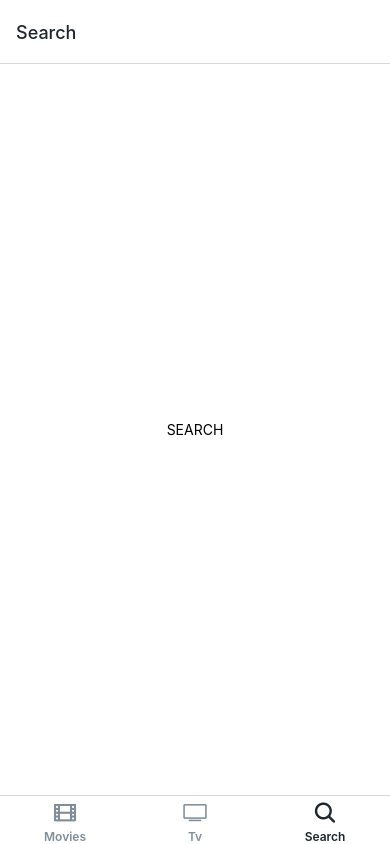
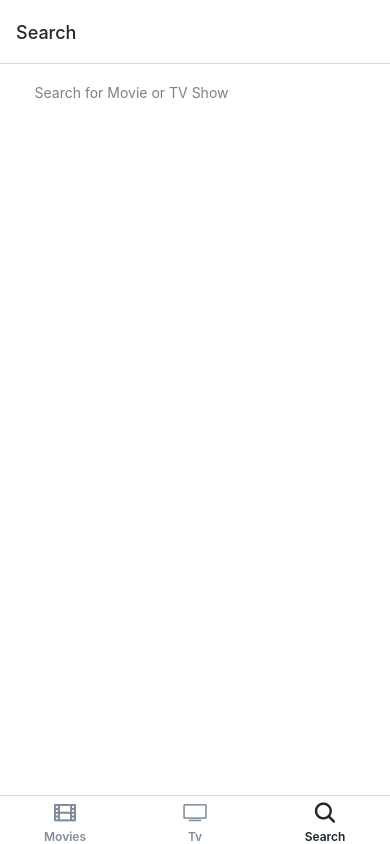
Before and after one commit to Alpaca92/noovies, a React Native app: screen /Search in a window 390 px wide. Built offline with nearby package versions, Linux system fonts and the light colour scheme; no server answers.

Commit message:
#3.18 Search part One (09:11)

```diff
--- a/screens/Search.tsx
+++ b/screens/Search.tsx
@@ -1,10 +1,33 @@
-import React from 'react';
-import { Text, View } from 'react-native';
+import React, { useState } from 'react';
+import styled from 'styled-components/native';
 
-const Search = () => (
-  <View style={{ flex: 1, justifyContent: 'center', alignItems: 'center' }}>
-    <Text>SEARCH</Text>
-  </View>
-);
+const Container = styled.ScrollView``;
+
+const SearchBar = styled.TextInput`
+  background-color: white;
+  width: 90%;
+  margin: 10px auto;
+  border-radius: 15px;
+  padding: 10px 15px;
+`;
+
+const Search = () => {
+  const [query, setQuery] = useState('');
+
+  const onChangeText = (text: string) => {
+    setQuery(text);
+  };
+
+  return (
+    <Container>
+      <SearchBar
+        placeholder="Search for Movie or TV Show"
+        placeholderTextColor="grey"
+        returnKeyLabel="Search"
+        onChangeText={onChangeText}
+      />
+    </Container>
+  );
+};
 
 export default Search;
```
